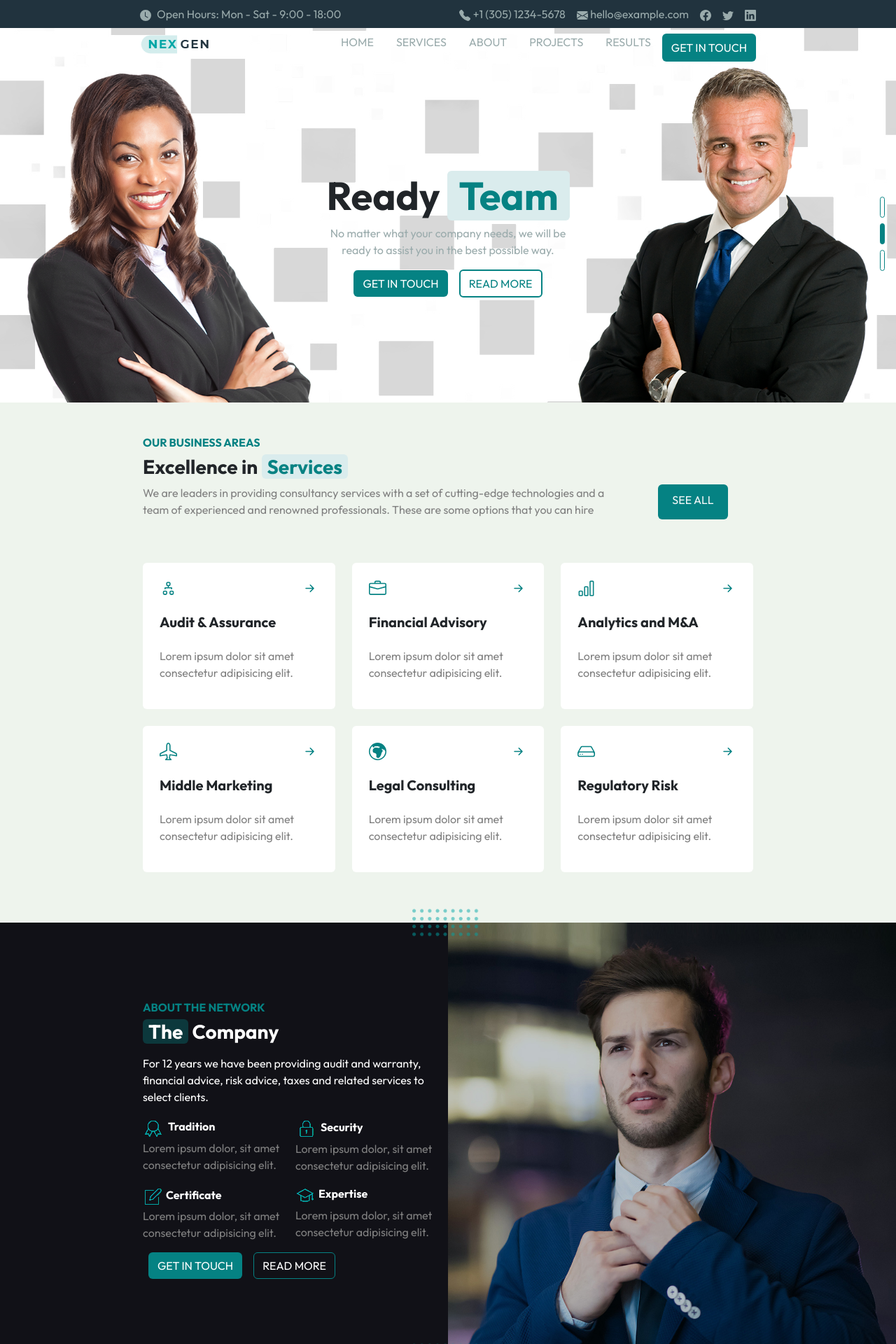
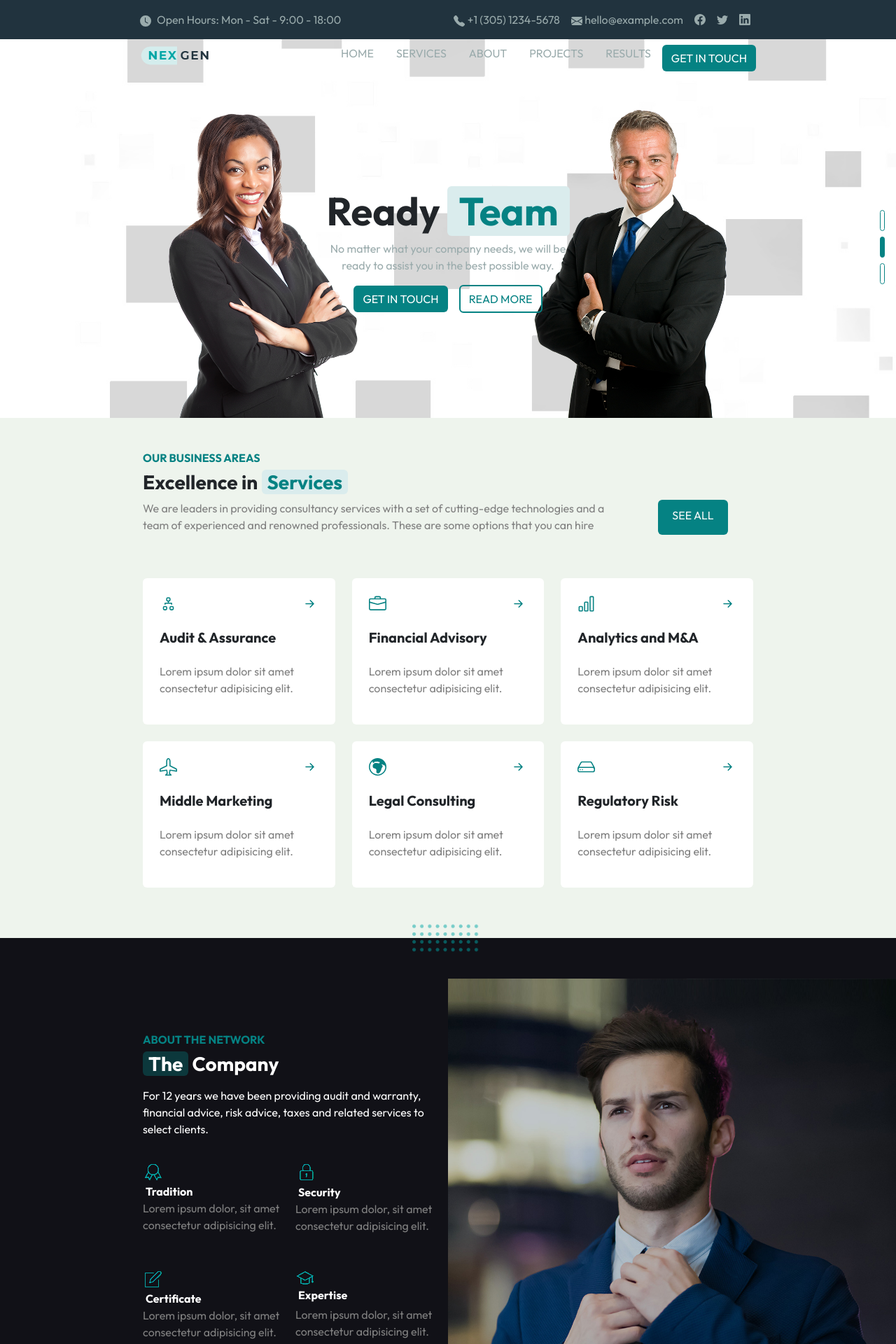
Before and after one commit to LeoneCarmelo/proj-html-vuejs, a Vue app: page / in a window 1280 px wide. Shown: the top 1920 px of the page at 70% size. Built offline with nearby package versions, Linux system fonts and the light colour scheme.

Commit message:
Add responsivity

```diff
--- a/src/components/AboutList.vue
+++ b/src/components/AboutList.vue
@@ -2,7 +2,7 @@
 export default {
     name: 'AboutList',
     props: {
-        list: Object
+        list: String
     }
 }
 </script>
--- a/src/components/ActionSection.vue
+++ b/src/components/ActionSection.vue
@@ -10,7 +10,7 @@ export default {
          <div class="container">
             <div class="row">
                <!-- Form -->
-               <div class="col-8 pe-5">
+               <div class=" col-12 col-md-8 pe-5 order-2 order-md-1">
                   <h6 class="color_dg fw-bold text-uppercase mb-3">send a message</h6>
                   <h3 class="fw-bolder mb-5">Get in<span class="bg_lg color_dg rounded-2 ms-2 px-2">Touch</span></h3>
                   <p class="text_grey">We will respond to your message as soon as possible.</p>
@@ -48,7 +48,7 @@ export default {
                   </form>
                </div>
                <!-- Contacts -->
-               <div class="col-4">
+               <div class="col-12 col-md-4 order-1 order-md-2 mb-2">
                   <h5 class="fw-bold">Example Inc.</h5>
                   <p class="text_grey">Lorem ipsum dolor sit amet consectetur adipisicing elit.</p>
                   <p class="text_grey">Praesent diam lacus, dapibus sed imperdiet consectetur.</p>
--- a/src/components/BusinessSection.vue
+++ b/src/components/BusinessSection.vue
@@ -15,7 +15,7 @@ export default {
                   and a team of experienced and renowned professionals. These are some options that you can hire</p>
                <a class="text-uppercase bg_dg text-light text-center rounded-2 ms-5">see all</a>
             </div>
-            <div class="row row-cols-3 pt-5">
+            <div class="row row-cols-1 row-cols-md-2 row-cols-lg-3 pt-5">
                <div class="col mb-4">
                   <div class="card p-4 border-0">
                      <div class="cont_icon d-flex justify-content-between mb-2">
--- a/src/components/NetworkSection.vue
+++ b/src/components/NetworkSection.vue
@@ -11,34 +11,37 @@ export default {
          <!--            <img src="/bullets.png" alt="" class="img-fluid"> -->
       </div>
       <div class="container d-flex">
-            <div class="left w-50">
+         <div class="left w-50 pt-4">
             <h6 class="text-uppercase color_dg fw-bold">about the network</h6>
             <h3 class="fw-bolder text-white"><span class="darker_g rounded-2 px-2">The</span> Company</h3>
-               <p class="text-white my-3">For 12 years we have been providing audit and warranty, financial advice, risk advice, taxes and related services to select clients.</p>
-               <div class="cont_cards d-flex flex-wrap">
-                  <div class="net_card w-50">
+            <p class="text-white my-3">For 12 years we have been providing audit and warranty, financial advice, risk
+               advice, taxes and related services to select clients.</p>
+            <div class="cont_cards d-flex flex-wrap justify-content-center align-items-center">
+               <div class="net_card w-50 py-3 pe-3">
                   <img src="/medal.png" alt="">
-                     <span class="fw-bold text-white ms-1">Tradition</span>
-                     <p class="text_grey">Lorem ipsum dolor, sit amet consectetur adipisicing elit.</p>
+                  <span class="fw-bold text-white ms-1 d-block">Tradition</span>
+                  <p>Lorem ipsum dolor, sit amet consectetur adipisicing elit.</p>
                </div>
-                  <div class="net_card w-50">
+               <div class="net_card w-50 py-3 pe-3">
                   <img src="/lock.png" alt="">
-                     <span class="fw-bold text-white ms-1">Security</span>
-                     <p class="text_grey">Lorem ipsum dolor, sit amet consectetur adipisicing elit.</p>
+                  <span class="fw-bold text-white ms-1 d-block">Security</span>
+                  <p>Lorem ipsum dolor, sit amet consectetur adipisicing elit.</p>
                </div>
-                  <div class="net_card w-50">
+               <div class="net_card w-50 py-3 pe-3">
                   <img src="/pencil.png" alt="">
-                     <span class="fw-bold text-white ms-1">Certificate</span>
-                     <p class="text_grey">Lorem ipsum dolor, sit amet consectetur adipisicing elit.</p>
+                  <span class="fw-bold text-white ms-1 d-block">Certificate</span>
+                  <p>Lorem ipsum dolor, sit amet consectetur adipisicing elit.</p>
                </div>
-                  <div class="net_card w-50">
+               <div class="net_card w-50 py-3 pe-3">
                   <img src="/hat.png" alt="">
-                     <span class="fw-bold text-white ms-1">Expertise</span>
-                     <p class="text_grey pt-1">Lorem ipsum dolor, sit amet consectetur adipisicing elit.</p>
+                  <span class="fw-bold text-white ms-1 d-block">Expertise</span>
+                  <p class="pt-1">Lorem ipsum dolor, sit amet consectetur adipisicing elit.</p>
                </div>
             </div>
+            <div class="d-flex justify-content-center align-items-center gap-2">
                <button class="btn text-uppercase mx-2 text-white bg_dg">get in touch</button>
                <button id="read" class="btn text-uppercase mx-2 text-white">read more</button>
+            </div>
          </div>
       </div>
       <div class="bullets_down d-flex">
@@ -49,6 +52,7 @@ export default {
 
 <style lang="scss" scoped>
 @use '../assets/scss/partials/variables' as *;
+
 /* #region Utility */
 .color_lg {
    color: $light-green
@@ -66,10 +70,6 @@ export default {
    background-color: $dark-green;
 }
 
-.text_grey {
-   color: $grey-text
-}
-
 .darker_g {
    background-color: $darker-green;
 }
@@ -78,17 +78,22 @@ export default {
 .network {
    background-color: $bg-network;
    background-image: url('/images/about-4.jpg');
-      background-position:  right ;
+   background-position: right;
    background-size: 50%;
-      background-repeat:no-repeat;
+   background-repeat: no-repeat;
    padding: 7rem 0;
-      position:relative;
+   position: relative;
+
+   .net_card p {
+      color: $grey-text;
+   }
+
    .bullets_up {
-         width:100px;
-         height:45px;
-         position:absolute;
-         top:-25px;
-         left:46%;
+      width: 100px;
+      height: 45px;
+      position: absolute;
+      top: -25px;
+      left: 46%;
       background-image: url('/bullets.png');
       background-position: center;
       background-size: cover;
@@ -96,19 +101,34 @@ export default {
    }
 
    .bullets_down {
-         width:100px;
-         height:45px;
-         position:absolute;
-         bottom:-20px;
-         left:46%;
+      width: 100px;
+      height: 45px;
+      position: absolute;
+      bottom: -20px;
+      left: 46%;
       background-image: url('/bullets.png');
       background-position: center;
       background-size: cover;
       opacity: 0.5;
    }
 }
+
+@media screen and (max-width: 768px) {
+   .network {
+      background-size: 100%;
+
+      .left {
+         width: auto !important;
+      }
+
+      .net_card p  {
+         color: white !important;
+      }
+   }
+}
+
 .container {
-      width:70%;
+   width: 70%;
 
 
 
@@ -119,5 +139,4 @@ export default {
 
 #read:hover {
    background-color: $dark-green;
-   }
-</style>
+}</style>
--- a/src/components/NumbersSection.vue
+++ b/src/components/NumbersSection.vue
@@ -10,26 +10,26 @@ export default {
             <div class="container text-center">
                <h6 class="color_dg fw-bold text-uppercase mb-3">what we are doing</h6>
                <h3 class="fw-bolder text-white mb-5"><span class="darker_g rounded-2 px-2">Results</span> in Numbers</h3>
-               <div class="row row-cols-4">
-                  <div class="col">
+               <div class="row row-cols-1 row-cols-md-2 row-cols-lg-4">
+                  <div class="col mb-2">
                      <div class="result d-flex flex-column">
                         <span class="fw-bold color_dg fs-3">128</span>
                         <span class="text-white fw-bold">Certifications</span>
                      </div>
                   </div>
-                  <div class="col">
+                  <div class="col mb-2">
                      <div class="result d-flex flex-column">
                         <span class="fw-bold color_dg fs-3">230</span>
                         <span class="text-white fw-bold">Employees</span>
                      </div>
                   </div>
-                  <div class="col">
+                  <div class="col mb-2">
                      <div class="result d-flex flex-column">
                         <span class="fw-bold color_dg fs-3">517</span>
                         <span class="text-white fw-bold">Customers</span>
                      </div>
                   </div>
-                  <div class="col">
+                  <div class="col mb-2">
                      <div class="result d-flex flex-column">
                         <span class="fw-bold color_dg fs-3">94</span>
                         <span class="text-white fw-bold">Countries Served</span>
@@ -38,23 +38,23 @@ export default {
                </div>
             </div>
          </div>
-         <div class="logos d-flex justify-content-center mx-auto py-5">
-            <div class="logo mx-4">
+         <div class="logos d-flex justify-content-center mx-auto py-5 flex-wrap">
+            <div class="logo m-3">
                <img src="/images/logo-4.svg" alt="" class="img-fluid">
             </div>
-            <div class="logo mx-4">
+            <div class="logo m-3">
                <img src="/images/logo-5.svg" alt="" class="img-fluid">
             </div>
-            <div class="logo mx-4">
+            <div class="logo m-3">
                <img src="/images/logo-1.svg" alt="" class="img-fluid">
             </div>
-            <div class="logo mx-4">
+            <div class="logo m-3">
                <img src="/images/logo-2.svg" alt="" class="img-fluid">
             </div>
-            <div class="logo mx-4">
+            <div class="logo m-3">
                <img src="/images/logo-3.svg" alt="" class="img-fluid">
             </div>
-            <div class="logo mx-4">
+            <div class="logo m-3">
                <img src="/images/logo-4.svg" alt="" class="img-fluid">
             </div>
          </div>
--- a/src/components/PageFooter.vue
+++ b/src/components/PageFooter.vue
@@ -35,6 +35,14 @@ export default {
          copyright: 'Enjoy the low price. We are tracking any intention of privacy.',
          nexgen: `2020 NEXGEN is Proudly Powered by `
       }
+   },
+   methods:{
+      scrollToTop() {
+         window.scrollTo({
+            top: 0,
+            behavior: "smooth"
+         })
+      }
    }
 }
 </script>
@@ -44,7 +52,7 @@ export default {
    <footer>
       <div class="container">
          <div class="row">
-            <div class="col-3">
+            <div class="col-12 col-md-6 col-xl-3">
                <div class="logo">
                   <img :src="logo" alt="" class="img-fluid">
                </div>
@@ -83,19 +91,19 @@ export default {
                   <button class="btn text-uppercase mx-2 text-white my-4">get in touch</button>
                </div>
             </div>
-            <div class="col-3">
+            <div class="col-12 col-md-6 col-xl-3">
                <ul>
                   <li class="py-2">{{ aboutList.name }}</li>
                   <AboutList v-for="item in aboutList.list" :list="item" />
                </ul>
             </div>
-            <div class="col-3">
+            <div class="col-12 col-md-6 col-xl-3">
                <ul>
                   <li class="py-2">{{ servicesList.name }}</li>
                   <ServicesList v-for="item in servicesList.list" :list="item" />
                </ul>
             </div>
-            <div class="col-3">
+            <div class="col-12 col-md-6 col-xl-3">
                <ul>
                   <li class="py-2">{{ supportList.name }}</li>
                   <SupportList v-for="item in supportList.list" :list="item" />
@@ -104,7 +112,7 @@ export default {
          </div>
       </div>
       <CopyRight :copyright="copyright" :nexgen="nexgen"/>
-      <div class="arrow">
+      <div class="arrow" @click="scrollToTop">
          <svg xmlns="http://www.w3.org/2000/svg" width="25" height="25" fill="currentColor" class="bi bi-arrow-up-circle"
             viewBox="0 0 16 16">
             <path fill-rule="evenodd"
--- a/src/components/PageHeader.vue
+++ b/src/components/PageHeader.vue
@@ -18,8 +18,8 @@ export default {
 <template>
     <!-- Header -->
     <header>
-        <div class="container_info d-flex justify-content-between p-2">
-            <div class="info">
+        <div class="container_info d-flex justify-content-between p-2 flex-wrap">
+            <div class="info py-2">
                 <svg xmlns="http://www.w3.org/2000/svg" width="16" height="16" fill="currentColor"
                     class="bi bi-clock-fill me-2" viewBox="0 0 16 16">
                     <path
@@ -27,22 +27,22 @@ export default {
                 </svg>
                 <span>{{ opening }}</span>
             </div>
-            <div class="contacts">
-                <span class="phone">
+            <div class="contacts d-flex flex-wrap">
+                <span class="phone py-2 mx-2">
                     <svg xmlns="http://www.w3.org/2000/svg" width="16" height="16" fill="currentColor"
                         class="bi bi-telephone-fill" viewBox="0 0 16 16">
                         <path fill-rule="evenodd"
                             d="M1.885.511a1.745 1.745 0 0 1 2.61.163L6.29 2.98c.329.423.445.974.315 1.494l-.547 2.19a.678.678 0 0 0 .178.643l2.457 2.457a.678.678 0 0 0 .644.178l2.189-.547a1.745 1.745 0 0 1 1.494.315l2.306 1.794c.829.645.905 1.87.163 2.611l-1.034 1.034c-.74.74-1.846 1.065-2.877.702a18.634 18.634 0 0 1-7.01-4.42 18.634 18.634 0 0 1-4.42-7.009c-.362-1.03-.037-2.137.703-2.877L1.885.511z" />
                     </svg>
                     {{ phone }}</span>
-                <span class="mail mx-3">
+                <span class="mail py-2 mx-2">
                     <svg xmlns="http://www.w3.org/2000/svg" width="16" height="16" fill="currentColor"
                         class="bi bi-envelope-fill" viewBox="0 0 16 16">
                         <path
                             d="M.05 3.555A2 2 0 0 1 2 2h12a2 2 0 0 1 1.95 1.555L8 8.414.05 3.555ZM0 4.697v7.104l5.803-3.558L0 4.697ZM6.761 8.83l-6.57 4.027A2 2 0 0 0 2 14h12a2 2 0 0 0 1.808-1.144l-6.57-4.027L8 9.586l-1.239-.757Zm3.436-.586L16 11.801V4.697l-5.803 3.546Z" />
                     </svg>
                     {{ mail }}</span>
-                <span class="icons">
+                <span class="icons d-flex align-items-center py-2 mx-2">
                     <svg xmlns="http://www.w3.org/2000/svg" width="16" height="16" fill="currentColor"
                         class="bi bi-facebook" viewBox="0 0 16 16">
                         <path
@@ -71,11 +71,11 @@ export default {
                 <div class="logo">
                     <img src="/logo.PNG" alt="" class="img-fluid">
                 </div>
-                <div class="menu d-flex">
-                    <ul class="d-flex">
+                <div class="menu d-flex flex-wrap justify-content-center">
+                    <ul class="ps-0 d-flex flex-wrap order-2 order-lg-1">
                         <li v-for=" option in navMenu" class="mx-3"> {{ option.toUpperCase() }}</li>
                     </ul>
-                    <button class="btn text-uppercase">get in touch</button>
+                    <button class="btn text-uppercase order-1 order-lg-2 mb-2">get in touch</button>
                 </div>
             </nav>
             <div class="ready_team text-center">
@@ -107,9 +107,10 @@ header {
     .jumbotron {
         background-color: $light;
         background-image: url('/images/bg-parallax.png'), url('/background-squares.jpg');
-        background-position: top -90px center, 100px -120px;
-        background-size: 2700px, cover;
+        background-position: bottom 0 center, 100px -120px;
+        background-size: 100%, cover;
         flex-direction: column;
+        background-repeat: no-repeat;
 
         h1 {
             font-size: 3.5rem;
@@ -166,7 +167,11 @@ header {
             }
         }
     }
-
+    @media screen and (min-width: 768px) {
+        .jumbotron {
+            background-size: 140%;
+        }
+    }
     .carousel_selector {
         right:1rem;
         top:45%;
@@ -185,4 +190,6 @@ header {
     .sel_2 {
         background-color: $dark-green;
     }
-}</style>
+}
+
+</style>
--- a/src/components/ProjectsSection.vue
+++ b/src/components/ProjectsSection.vue
@@ -15,11 +15,11 @@ export default {
          <div class="row text-center pt-5">
             <h6 class="text-uppercase color_dg fw-bold pt-5">we do more for everyone</h6>
             <h3 class="fw-bold my-3">Actions & <span class="bg_lg color_dg px-2 rounded-2">Projects</span></h3>
-            <ul class="d-flex justify-content-around text-uppercase w-75 mx-auto my-3">
-               <li class="mx-3 text_grey px-1" v-for="action in actions">{{ action }}</li>
+            <ul class="d-flex justify-content-around text-uppercase w-75 mx-auto my-3 flex-wrap">
+               <li class="mx-3 text_grey py-2" v-for="action in actions">{{ action }}</li>
             </ul>
          </div>
-         <div class="row row-cols-3 flex-wrap">
+         <div class="row row-cols-1 row-cols-md-2 row-cols-xl-3 flex-wrap">
             <div class="col mb-4">
                <div class="card_action ca-1 rounded-2 p-2 text-center d-flex flex-column justify-content-end">
                   <svg xmlns="http://www.w3.org/2000/svg" width="25" height="25" fill="#fff"
@@ -145,10 +145,11 @@ export default {
       }
 
       .card_action {
-         width: 270px;
+         width: 100%;
          height: 270px;
          background-size: cover;
          position: relative;
+         margin: 0 auto;
 
          svg {
             position: absolute;
@@ -199,12 +200,15 @@ export default {
       }
 
       .card_action p {
-         display: none;
+         display:none;
+
       }
 
       .card_action:hover p,
       .card_action:hover svg {
          display: block;
+
       }
    }
-}</style>
+}
+</style>
```
Lines whose indentation alone changed are shown as unchanged.
